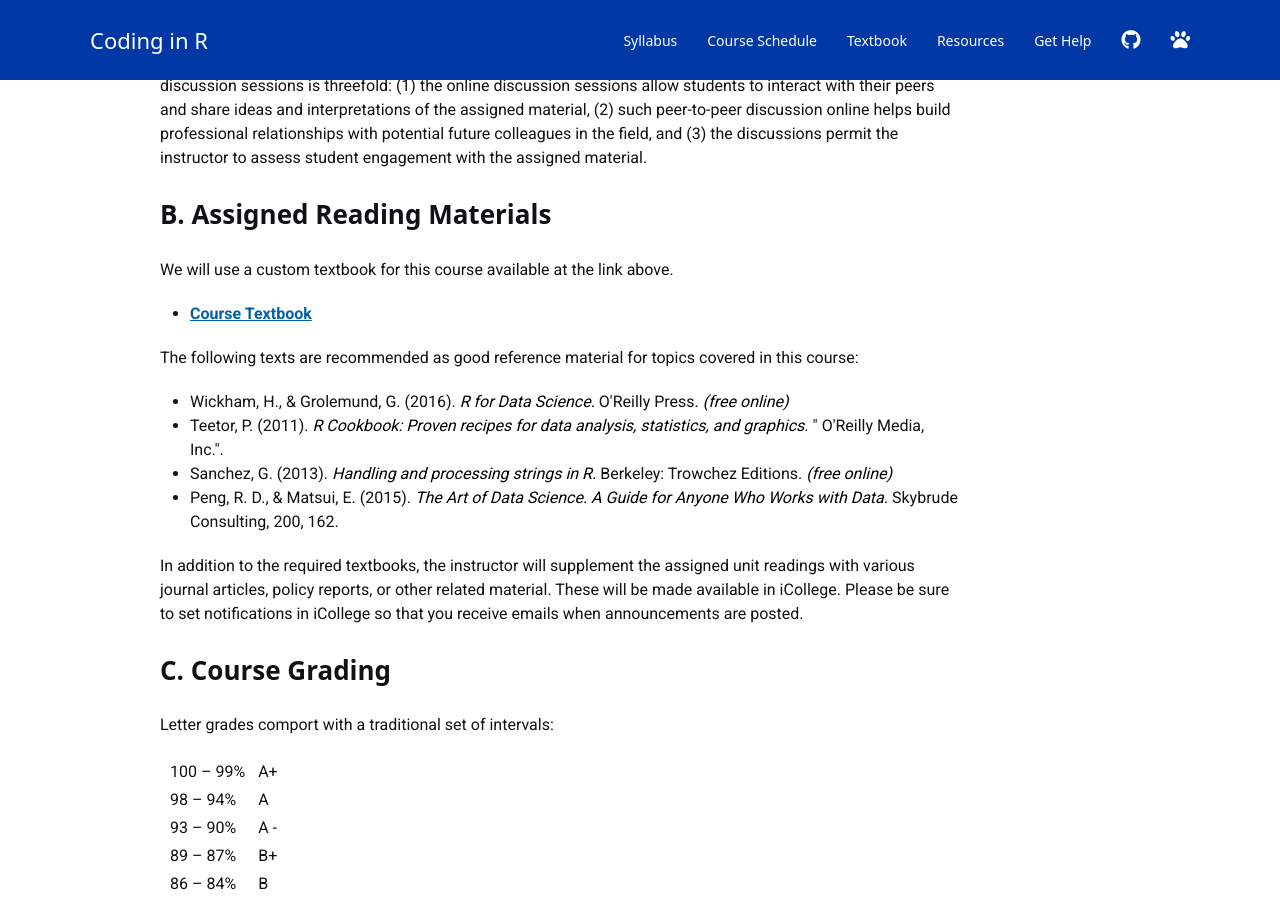
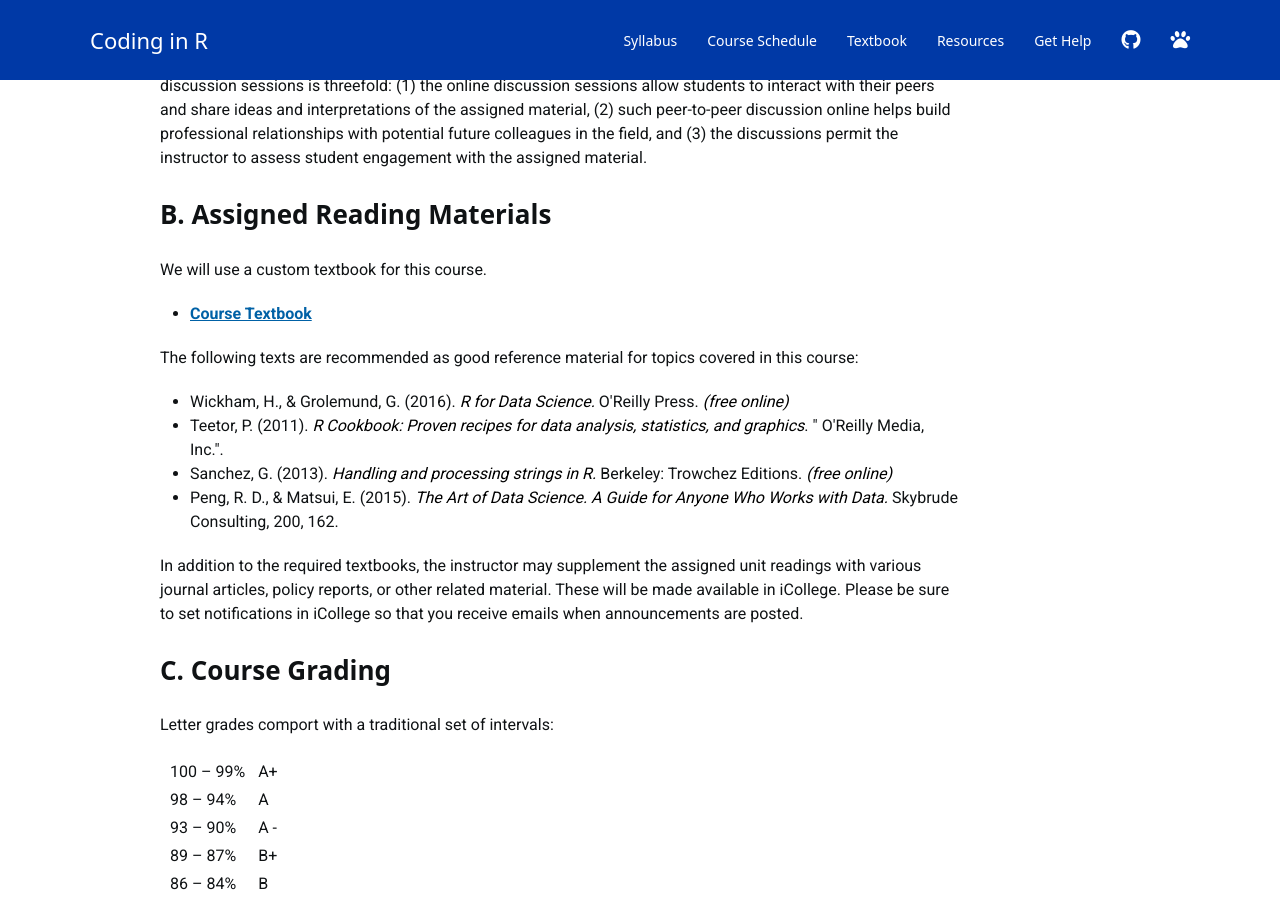
Before and after one commit to cssearcy/AYS-R-Coding-SPR-2020, a Jekyll site: the page built from index.md, in a window 1280 px wide and 900 px high, scrolled down 4667 px. Built offline with Jekyll 4.4.1, drawn with Linux system fonts in a browser that asks for light colours; nearby versions of some CDN libraries; a script bundle is joined from its source files by our own code; library files that are not in the unit come from our copies; a style sheet for code colours, icons or effects is not loaded.

Commit message:
Update index.md

```diff
--- a/index.md
+++ b/index.md
@@ -129,7 +129,7 @@ Online discussion boards are design for students to engage with the material tog
 
 ## B. Assigned Reading Materials
 
-We will use a custom textbook for this course available at the link above.
+We will use a custom textbook for this course.
 
 * [Course Textbook](https://ds4ps.org/cpp-526-fall-2019/textbook/)
 
@@ -141,7 +141,7 @@ The following texts are recommended as good reference material for topics covere
 * Peng, R. D., &amp; Matsui, E. (2015). _The Art of Data Science._ _A Guide for Anyone Who Works with Data._ Skybrude Consulting, 200, 162.
 
 
-In addition to the required textbooks, the instructor will supplement the assigned unit readings with various journal articles, policy reports, or other related material. These will be made available in iCollege. Please be sure to set notifications in iCollege so that you receive emails when announcements are posted.
+In addition to the required textbooks, the instructor may supplement the assigned unit readings with various journal articles, policy reports, or other related material. These will be made available in iCollege. Please be sure to set notifications in iCollege so that you receive emails when announcements are posted.
 
 ## C. Course Grading
 
```
